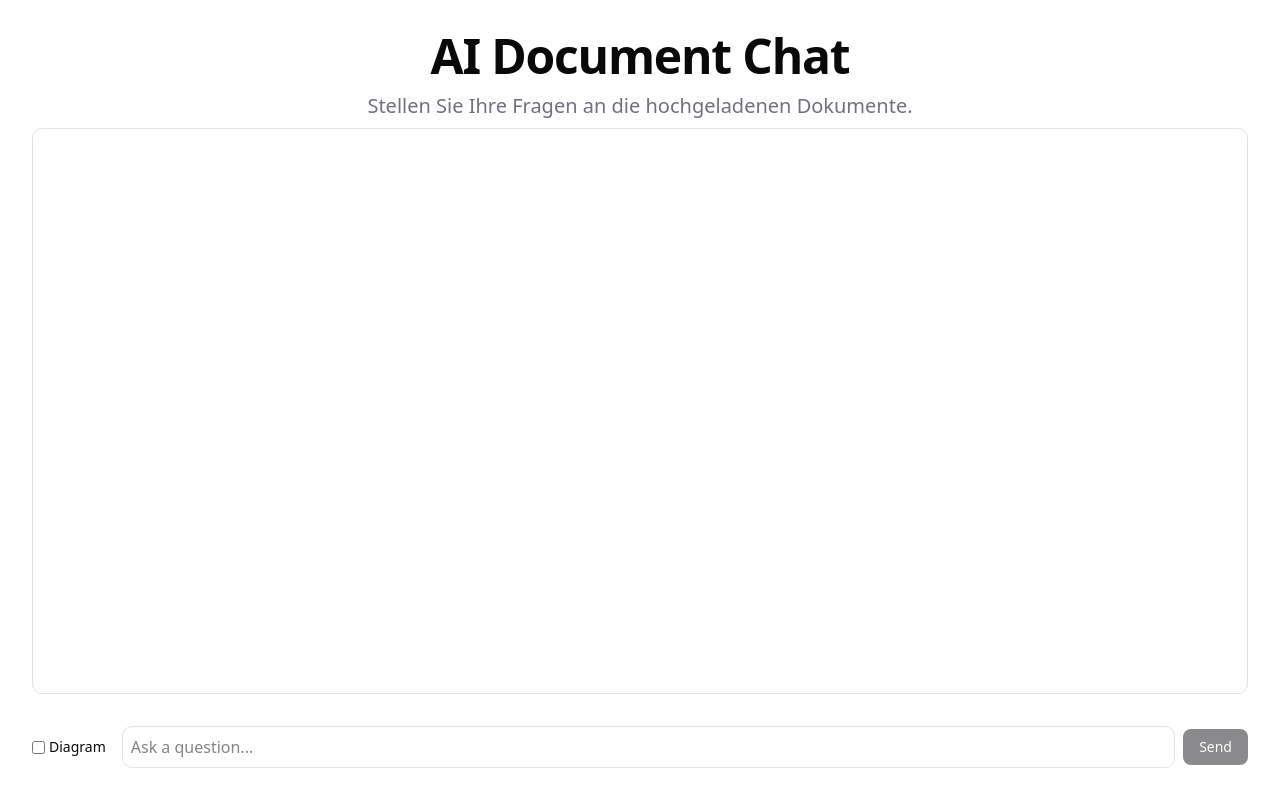
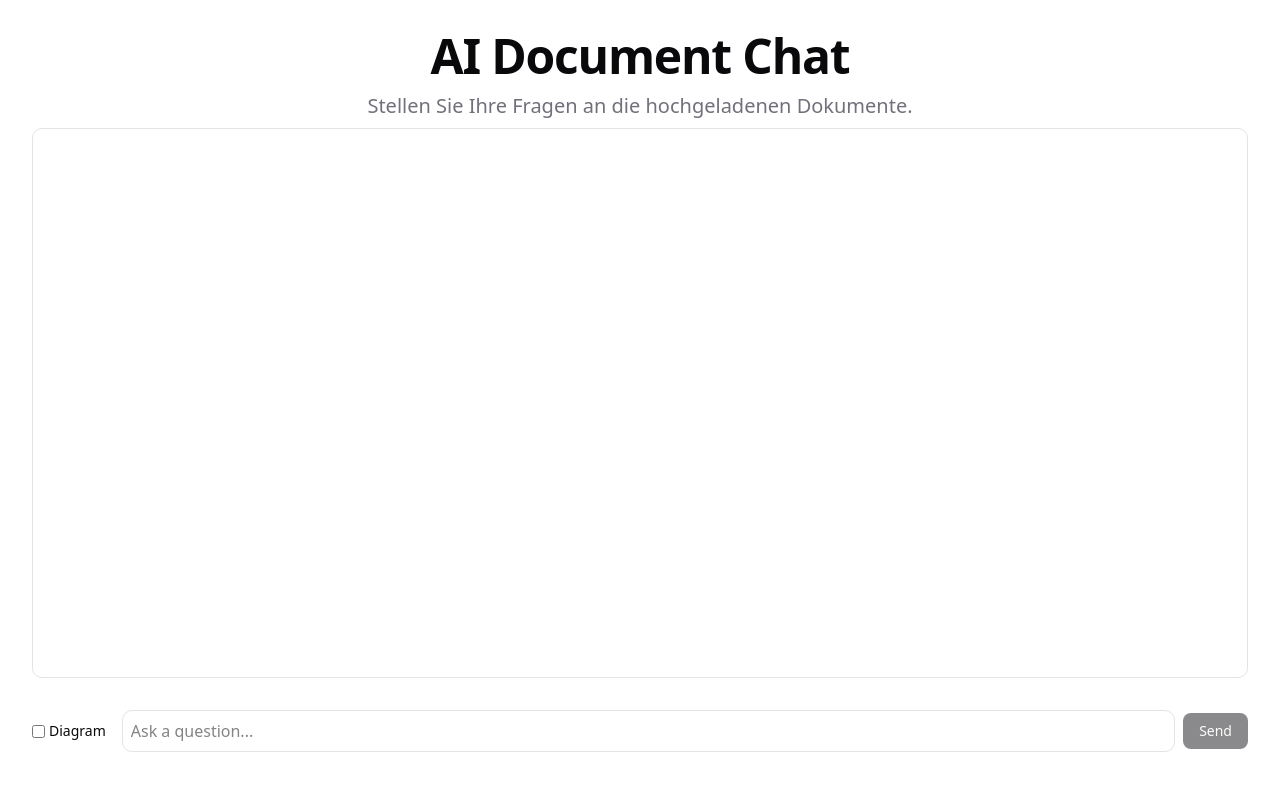
Before and after one commit to maxdollinger/ai-document-chat, a Next.js app: page /chat in a window 1280 px wide. Built offline with nearby package versions, Linux system fonts and the light colour scheme.

Commit message:
layout refine

```diff
--- a/src/app/chat/page.tsx
+++ b/src/app/chat/page.tsx
@@ -134,7 +134,7 @@ export default function ChatPage() {
             </div>
 
             {/* Input */}
-            <form onSubmit={handleSubmit} className="flex gap-2 items-center pt-4 sticky bottom-0 bg-background">
+            <form onSubmit={handleSubmit} className="flex gap-2 items-center py-4 sticky bottom-0 bg-background">
               <label className="flex items-center gap-1 text-sm mr-2">
                 <input
                   type="checkbox"
--- a/src/components/ChatMessage.tsx
+++ b/src/components/ChatMessage.tsx
@@ -47,7 +47,7 @@ export default function ChatMessage({ content, role, className }: ChatMessagePro
     role === "user" ? "bg-primary text-primary-foreground" : "bg-muted";
 
   return (
-    <div className={`p-3 rounded-lg w-full overflow-x-auto ${baseClass} ${className ?? ""}`}>
+    <div className={`p-3 rounded-lg w-full max-w-2xl overflow-x-auto ${baseClass} ${className ?? ""}`}>
       {renderAsDiagram ? (
         <Mermaid chart={content} className="w-full" onError={() => setRenderAsDiagram(false)} />
       ) : (
```
